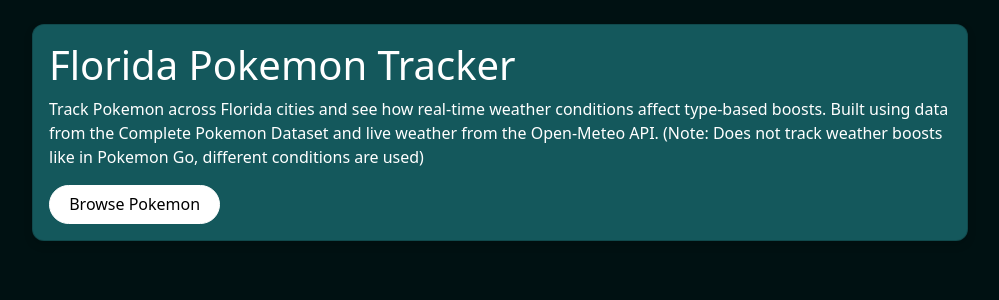
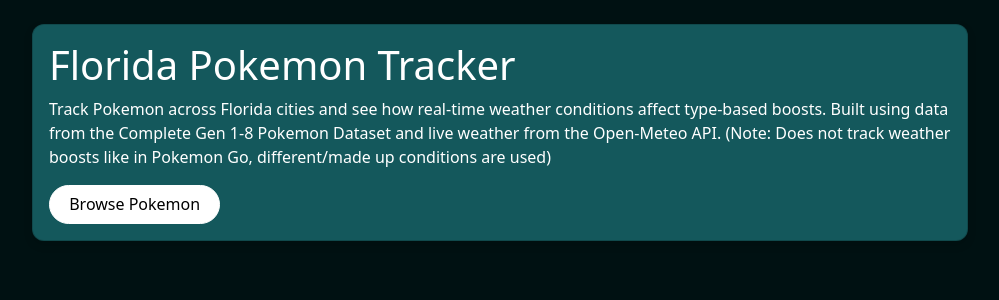
Before and after one commit to SraddhaK/cis4930-sp26-django-project-group-21, a Django app: page / in a window 1280 px wide. Shown: the part 72-372 px from the top of the page, without its empty margins (140-1139 px from the left). Run offline with Django 5.2, Linux system fonts and the light colour scheme.

Commit message:
Add clarification to the home menu text

```diff
--- a/myapp/templates/myapp/home.html
+++ b/myapp/templates/myapp/home.html
@@ -9,8 +9,9 @@
         <p class="card-text">
             Track Pokemon across Florida cities and see how real-time weather
             conditions affect type-based boosts. Built using data from the
-            Complete Pokemon Dataset and live weather from the Open-Meteo API.
-            (Note: Does not track weather boosts like in Pokemon Go, different conditions are used)
+            Complete Gen 1-8 Pokemon Dataset and live weather from the Open-Meteo API.
+            (Note: Does not track weather boosts like in Pokemon Go, different/made up
+            conditions are used)
         </p>
         <a href="{% url 'myapp:record_list' %}" class="btn btn-primary">Browse Pokemon</a>
     </div>
```
